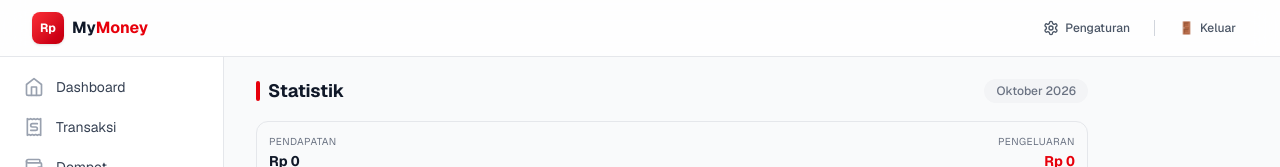
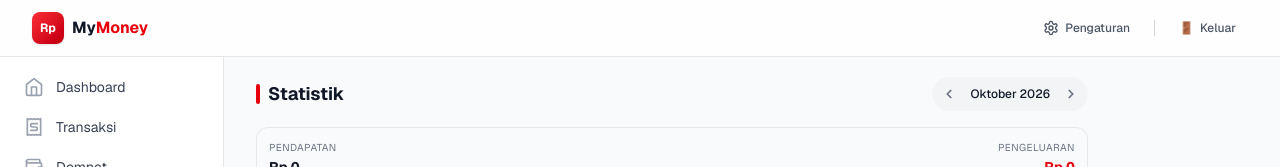
Before and after one commit to R-adittyaa/My-Money, a Next.js app: page /statistik in a window 1280 px wide. Shown: the top 167 px of the page. Built offline with nearby package versions, Linux system fonts and the light colour scheme; no server answers; the database is empty; sample sign-in values are in the browser's storage.

Commit message:
fix: dashboard chart component and add month navigation to statistics

```diff
--- a/app/(app)/statistik/page.tsx
+++ b/app/(app)/statistik/page.tsx
@@ -12,18 +12,12 @@ export default async function StatistikPage({
   if (!session?.user?.id) redirect("/login");
   const userId = session.user.id;
 
-  // Next.js 16 searchParams itu Promise, jadi wajib di-await
   const params = await searchParams;
-
-  // Ambil data dengan aman
   await processRecurring(userId);
   const all = await getTransactions(userId);
 
-  // Fallback ke bulan sekarang kalau data kosong
-  const defaultMonth = new Date().toISOString().slice(0, 7);
   const availableMonths = Array.from(new Set(all.map((t) => t.date.slice(0, 7)))).sort((a, b) => b.localeCompare(a));
-  const activeMonth = params.month || availableMonths[0] || defaultMonth;
-
+  const activeMonth = params.month || availableMonths[0] || new Date().toISOString().slice(0, 7);
   const monthTransactions = all.filter((t) => t.date.startsWith(activeMonth));
 
   const monthLabel = new Date(activeMonth + "-01").toLocaleDateString("id-ID", {
--- a/components/StatisticClient.tsx
+++ b/components/StatisticClient.tsx
@@ -1,10 +1,10 @@
 "use client";
 
 import { useState } from "react";
+import Link from "next/link";
 import dynamic from "next/dynamic";
 import { Transaction } from "@/lib/types";
 
-// Import dinamis biar gak error di server
 const ChartKlien = dynamic(() => import("./ChartKlien"), {
   ssr: false,
   loading: () => <div className="h-[280px] w-full bg-gray-100 dark:bg-gray-800 animate-pulse rounded-xl" />
@@ -44,6 +44,15 @@ export default function StatisticClient({ transactions, monthLabel, activeMonth
     (t) => t.category === selectedCategory && t.type === "expense"
   );
 
+  // LOGIKA NAVIGASI BULAN
+  const prevMonth = new Date(activeMonth + "-01");
+  prevMonth.setMonth(prevMonth.getMonth() - 1);
+  const prevMonthStr = prevMonth.toISOString().slice(0, 7);
+
+  const nextMonth = new Date(activeMonth + "-01");
+  nextMonth.setMonth(nextMonth.getMonth() + 1);
+  const nextMonthStr = nextMonth.toISOString().slice(0, 7);
+
   return (
     <main className="px-4 sm:px-6 lg:px-8 py-5 space-y-4 max-w-4xl mx-auto lg:mx-0 pb-20">
       <div className="flex items-center justify-between">
@@ -51,7 +60,17 @@ export default function StatisticClient({ transactions, monthLabel, activeMonth
           <span className="w-1 h-5 bg-red-600 rounded-full"></span>
           <h1 className="text-lg font-bold">Statistik</h1>
         </div>
-        <span className="text-xs font-medium text-gray-500 bg-gray-100 dark:bg-gray-800 px-3 py-1 rounded-full">{monthLabel}</span>
+
+        {/* NAVIGASI BULAN DI SINI */}
+        <div className="flex items-center gap-1 bg-gray-100 dark:bg-gray-800 p-1 rounded-full">
+          <Link href={`/statistik?month=${prevMonthStr}`} className="p-1.5 rounded-full hover:bg-white dark:hover:bg-gray-700 transition text-gray-500">
+            <svg xmlns="http://www.w3.org/2000/svg" width="14" height="14" viewBox="0 0 24 24" fill="none" stroke="currentColor" strokeWidth="3" strokeLinecap="round" strokeLinejoin="round"><path d="m15 18-6-6 6-6"/></svg>
+          </Link>
+          <span className="text-xs font-medium px-1">{monthLabel}</span>
+          <Link href={`/statistik?month=${nextMonthStr}`} className="p-1.5 rounded-full hover:bg-white dark:hover:bg-gray-700 transition text-gray-500">
+            <svg xmlns="http://www.w3.org/2000/svg" width="14" height="14" viewBox="0 0 24 24" fill="none" stroke="currentColor" strokeWidth="3" strokeLinecap="round" strokeLinejoin="round"><path d="m9 18 6-6-6-6"/></svg>
+          </Link>
+        </div>
       </div>
 
       <div className="flex items-center justify-between bg-gray-50 dark:bg-gray-900/50 p-3 rounded-xl border border-gray-200 dark:border-gray-800">
@@ -66,8 +85,7 @@ export default function StatisticClient({ transactions, monthLabel, activeMonth
       </div>
 
       <div className="rounded-2xl bg-white dark:bg-gray-900 border border-gray-200 dark:border-gray-800 pt-6 pb-2 px-2 shadow-sm">
-        {/* 3. Panggil komponennya */}
-<ChartKlien data={expenseByCategory} />
+        <ChartKlien data={expenseByCategory} />
       </div>
 
       <div className="rounded-2xl bg-white dark:bg-gray-900 border border-gray-200 dark:border-gray-800 shadow-sm overflow-hidden">
```
